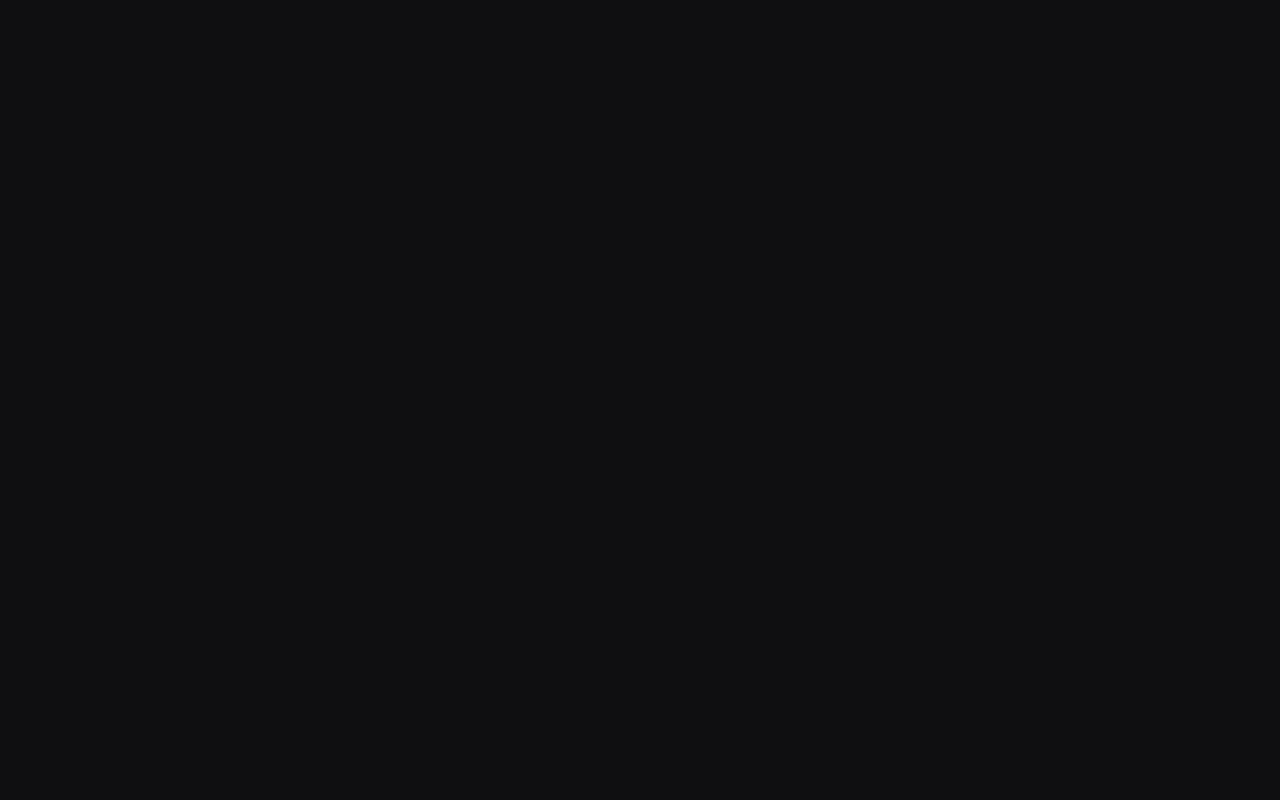
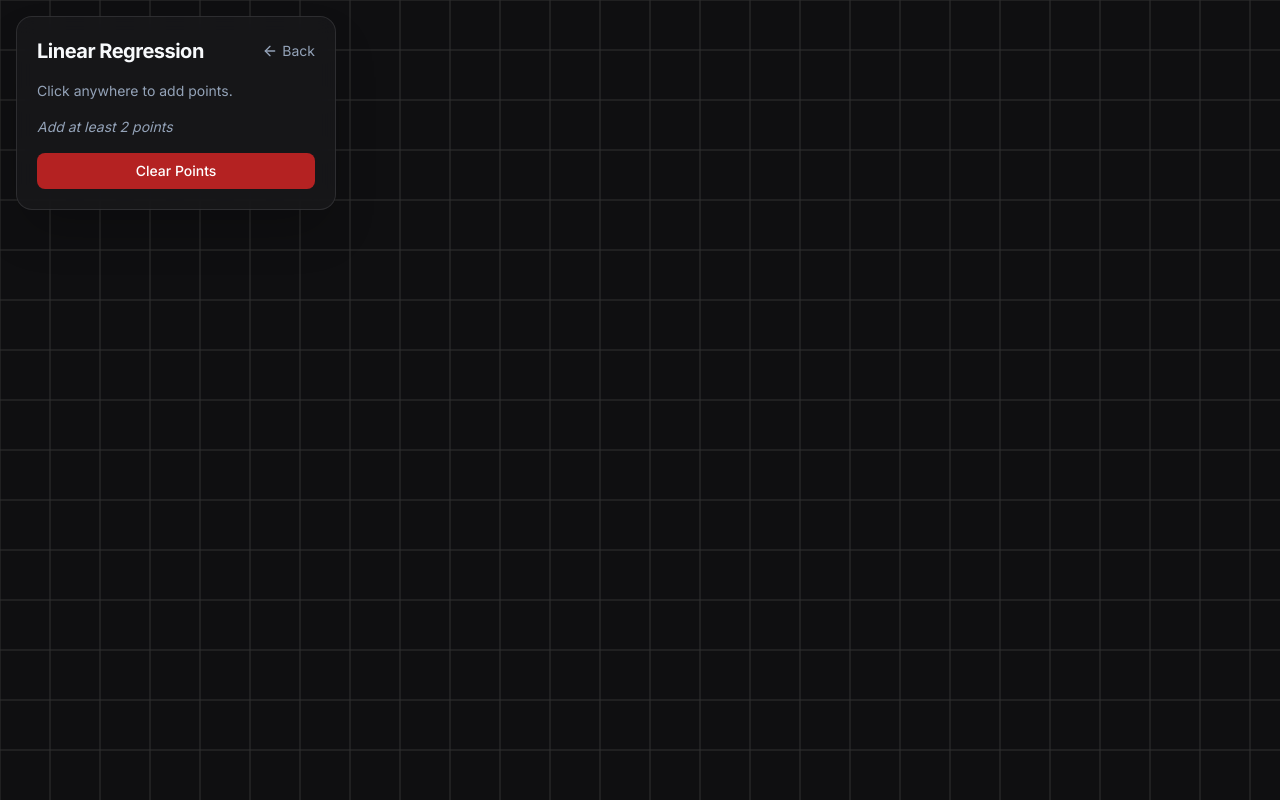
Before and after one commit to Neliott/ISD-Playground, a Vue app: page /linear-regression in a window 1280 px wide. Before the commit this address had no page. Built offline with nearby package versions, Linux system fonts and the light colour scheme.

Commit message:
feat: add Linear Regression experience with interactive visualization and navigation

```diff
--- /dev/null
+++ b/src/components/BackToMenu.vue
@@ -0,0 +1,9 @@
+<template>
+  <router-link
+    to="/"
+    class="text-sm text-text-muted hover:text-text transition-colors flex items-center gap-1"
+  >
+    <svg xmlns="http://www.w3.org/2000/svg" width="16" height="16" viewBox="0 0 24 24" fill="none" stroke="currentColor" stroke-width="2" stroke-linecap="round" stroke-linejoin="round"><path d="m12 19-7-7 7-7"/><path d="M19 12H5"/></svg>
+    Back
+  </router-link>
+</template>
--- /dev/null
+++ b/src/components/ExperiencePanel.vue
@@ -0,0 +1,18 @@
+<script setup>
+defineProps({
+  title: {
+    type: String,
+    default: ''
+  }
+})
+</script>
+
+<template>
+  <div class="bg-surface/80 backdrop-blur-md p-5 rounded-2xl shadow-2xl border border-white/10 text-text">
+    <div v-if="title || $slots.header" class="flex items-center justify-between mb-4 gap-4">
+      <h2 v-if="title" class="text-xl font-bold tracking-tight">{{ title }}</h2>
+      <slot name="header"></slot>
+    </div>
+    <slot></slot>
+  </div>
+</template>
--- a/src/components/HelloWorld.vue
+++ /dev/null
@@ -1,43 +0,0 @@
-<script setup>
-import { ref } from 'vue'
-
-defineProps({
-  msg: String,
-})
-
-const count = ref(0)
-</script>
-
-<template>
-  <h1>{{ msg }}</h1>
-
-  <div class="card">
-    <button type="button" @click="count++">count is {{ count }}</button>
-    <p>
-      Edit
-      <code>components/HelloWorld.vue</code> to test HMR
-    </p>
-  </div>
-
-  <p>
-    Check out
-    <a href="https://vuejs.org/guide/quick-start.html#local" target="_blank"
-      >create-vue</a
-    >, the official Vue + Vite starter
-  </p>
-  <p>
-    Learn more about IDE Support for Vue in the
-    <a
-      href="https://vuejs.org/guide/scaling-up/tooling.html#ide-support"
-      target="_blank"
-      >Vue Docs Scaling up Guide</a
-    >.
-  </p>
-  <p class="read-the-docs">Click on the Vite and Vue logos to learn more</p>
-</template>
-
-<style scoped>
-.read-the-docs {
-  color: #888;
-}
-</style>
--- a/src/experiences/knn-lvq/Controls.vue
+++ b/src/experiences/knn-lvq/Controls.vue
@@ -1,4 +1,7 @@
 <script setup>
+import ExperiencePanel from '../../components/ExperiencePanel.vue'
+import BackToMenu from '../../components/BackToMenu.vue'
+
 defineProps({
   k: {
     type: Number,
@@ -30,7 +33,16 @@ defineEmits(['update:k', 'update:selectedClass', 'update:showLvq', 'update:resol
 </script>
 
 <template>
-  <div class="flex flex-col gap-6 p-6 bg-surface/60 backdrop-blur-xl border border-white/10 rounded-3xl shadow-2xl h-full overflow-y-auto">
+  <ExperiencePanel title="kNN Visualization" class="h-full overflow-y-auto pointer-events-auto">
+    <template #header>
+      <BackToMenu />
+    </template>
+
+    <div class="flex flex-col gap-6">
+
+      <div class="text-sm text-white/60 font-light">
+        Double-click to add points.
+      </div>
 
     <!-- Mode Switcher -->
     <div class="flex flex-col gap-3">
@@ -147,5 +159,6 @@ defineEmits(['update:k', 'update:selectedClass', 'update:showLvq', 'update:resol
         Clear Canvas
       </button>
     </div>
-  </div>
+    </div>
+  </ExperiencePanel>
 </template>
--- a/src/experiences/knn-lvq/KnnLvqView.vue
+++ b/src/experiences/knn-lvq/KnnLvqView.vue
@@ -124,17 +124,5 @@ function trainLvq() {
         />
       </div>
     </div>
-
-    <!-- Info Overlay -->
-    <div class="absolute top-6 right-6 z-20 text-right pointer-events-none select-none">
-      <h1 class="text-2xl font-bold text-white/90 tracking-tight">kNN Visualization</h1>
-      <p class="mt-1 text-sm text-white/60 font-light">Double-click to add points</p>
-      <router-link
-        to="/"
-        class="inline-block mt-3 text-sm text-white/70 hover:text-white transition-colors pointer-events-auto"
-      >
-        ← Back to Home
-      </router-link>
-    </div>
   </div>
 </template>
--- /dev/null
+++ b/src/experiences/linear-regression/LinearRegressionCanvas.vue
@@ -0,0 +1,105 @@
+<script setup>
+import { ref, onMounted, watch, onUnmounted } from 'vue'
+
+const props = defineProps({
+  points: {
+    type: Array,
+    required: true
+  },
+  line: {
+    type: Object, // { m: number, b: number } or null
+    default: null
+  }
+})
+
+const emit = defineEmits(['add-point'])
+
+const canvasRef = ref(null)
+
+function resize() {
+  if (!canvasRef.value) return
+  canvasRef.value.width = window.innerWidth
+  canvasRef.value.height = window.innerHeight
+  draw()
+}
+
+function draw() {
+  const canvas = canvasRef.value
+  if (!canvas) return
+  const ctx = canvas.getContext('2d')
+  const width = canvas.width
+  const height = canvas.height
+
+  ctx.clearRect(0, 0, width, height)
+
+  // Draw grid (optional)
+  ctx.strokeStyle = '#333'
+  ctx.lineWidth = 1
+  const gridSize = 50
+
+  for(let x = 0; x < width; x += gridSize) {
+    ctx.beginPath()
+    ctx.moveTo(x, 0)
+    ctx.lineTo(x, height)
+    ctx.stroke()
+  }
+
+  for(let y = 0; y < height; y += gridSize) {
+    ctx.beginPath()
+    ctx.moveTo(0, y)
+    ctx.lineTo(width, y)
+    ctx.stroke()
+  }
+
+  // Draw points
+  ctx.fillStyle = '#4444ff'
+  for (const p of props.points) {
+    ctx.beginPath()
+    ctx.arc(p.x, p.y, 6, 0, Math.PI * 2)
+    ctx.fill()
+    ctx.strokeStyle = '#fff'
+    ctx.lineWidth = 2
+    ctx.stroke()
+  }
+
+  // Draw line
+  if (props.line) {
+    const { m, b } = props.line
+    // y = mx + b
+
+    ctx.strokeStyle = '#ff4444'
+    ctx.lineWidth = 3
+    ctx.beginPath()
+    ctx.moveTo(0, b)
+    ctx.lineTo(width, m * width + b)
+    ctx.stroke()
+  }
+}
+
+function onClick(event) {
+  const rect = canvasRef.value.getBoundingClientRect()
+  const x = event.clientX - rect.left
+  const y = event.clientY - rect.top
+  emit('add-point', { x, y })
+}
+
+watch(() => props.points, draw, { deep: true })
+watch(() => props.line, draw, { deep: true })
+
+onMounted(() => {
+  window.addEventListener('resize', resize)
+  resize()
+})
+
+onUnmounted(() => {
+  window.removeEventListener('resize', resize)
+})
+</script>
+
+<template>
+  <canvas
+    ref="canvasRef"
+    class="absolute inset-0 w-full h-full cursor-crosshair"
+    @click="onClick"
+  ></canvas>
+</template>
--- /dev/null
+++ b/src/experiences/linear-regression/LinearRegressionView.vue
@@ -0,0 +1,79 @@
+<script setup>
+import { ref, computed } from 'vue'
+import LinearRegressionCanvas from './LinearRegressionCanvas.vue'
+import ExperiencePanel from '../../components/ExperiencePanel.vue'
+import BackToMenu from '../../components/BackToMenu.vue'
+
+const points = ref([])
+
+function addPoint(point) {
+  points.value.push(point)
+}
+
+function clearPoints() {
+  points.value = []
+}
+
+const regressionLine = computed(() => {
+  const n = points.value.length
+  if (n < 2) return null
+
+  let sumX = 0
+  let sumY = 0
+  let sumXY = 0
+  let sumXX = 0
+
+  for (const p of points.value) {
+    sumX += p.x
+    sumY += p.y
+    sumXY += p.x * p.y
+    sumXX += p.x * p.x
+  }
+
+  const denominator = n * sumXX - sumX * sumX
+  if (denominator === 0) return null // Vertical line or all points on same X
+
+  const m = (n * sumXY - sumX * sumY) / denominator
+  const b = (sumY - m * sumX) / n
+
+  return { m, b }
+})
+</script>
+
+<template>
+  <div class="relative w-full h-screen overflow-hidden bg-background">
+    <LinearRegressionCanvas
+      :points="points"
+      :line="regressionLine"
+      @add-point="addPoint"
+    />
+
+    <div class="absolute top-4 left-4 w-80">
+      <ExperiencePanel title="Linear Regression">
+        <template #header>
+          <BackToMenu />
+        </template>
+
+        <div class="mb-4 text-sm text-text-muted">
+          Click anywhere to add points.
+        </div>
+
+        <div v-if="regressionLine" class="mb-4 font-mono bg-black/30 p-2 rounded text-green-400 border border-white/5">
+          y = {{ regressionLine.m.toFixed(3) }}x + {{ regressionLine.b.toFixed(1) }}
+        </div>
+        <div v-else class="mb-4 text-sm text-text-muted italic">
+          Add at least 2 points
+        </div>
+
+        <div class="flex gap-2">
+          <button
+            @click="clearPoints"
+            class="px-4 py-2 bg-red-600/80 hover:bg-red-600 rounded-lg text-white transition text-sm font-medium w-full"
+          >
+            Clear Points
+          </button>
+        </div>
+      </ExperiencePanel>
+    </div>
+  </div>
+</template>
--- a/src/router/index.js
+++ b/src/router/index.js
@@ -1,6 +1,7 @@
 import { createRouter, createWebHistory } from 'vue-router'
 import HomeView from '../views/HomeView.vue'
 import KnnLvqView from '../experiences/knn-lvq/KnnLvqView.vue'
+import LinearRegressionView from '../experiences/linear-regression/LinearRegressionView.vue'
 
 const router = createRouter({
   history: createWebHistory(import.meta.env.BASE_URL),
@@ -14,6 +15,11 @@ const router = createRouter({
       path: '/knn-lvq',
       name: 'knn-lvq',
       component: KnnLvqView
+    },
+    {
+      path: '/linear-regression',
+      name: 'linear-regression',
+      component: LinearRegressionView
     }
   ]
 })
--- a/src/views/HomeView.vue
+++ b/src/views/HomeView.vue
@@ -12,6 +12,15 @@ const experiences = [
     route: '/knn-lvq',
     color: '#4464ff',
     icon: '🎯'
+  },
+  {
+    id: 'linear-regression',
+    title: 'Linear Regression',
+    subtitle: 'Regression Algorithms',
+    description: 'Interactive visualization of Simple Linear Regression. Click to add points and see the best fit line update in real-time.',
+    route: '/linear-regression',
+    color: '#ff4444',
+    icon: '📈'
   }
 ]
 
```
